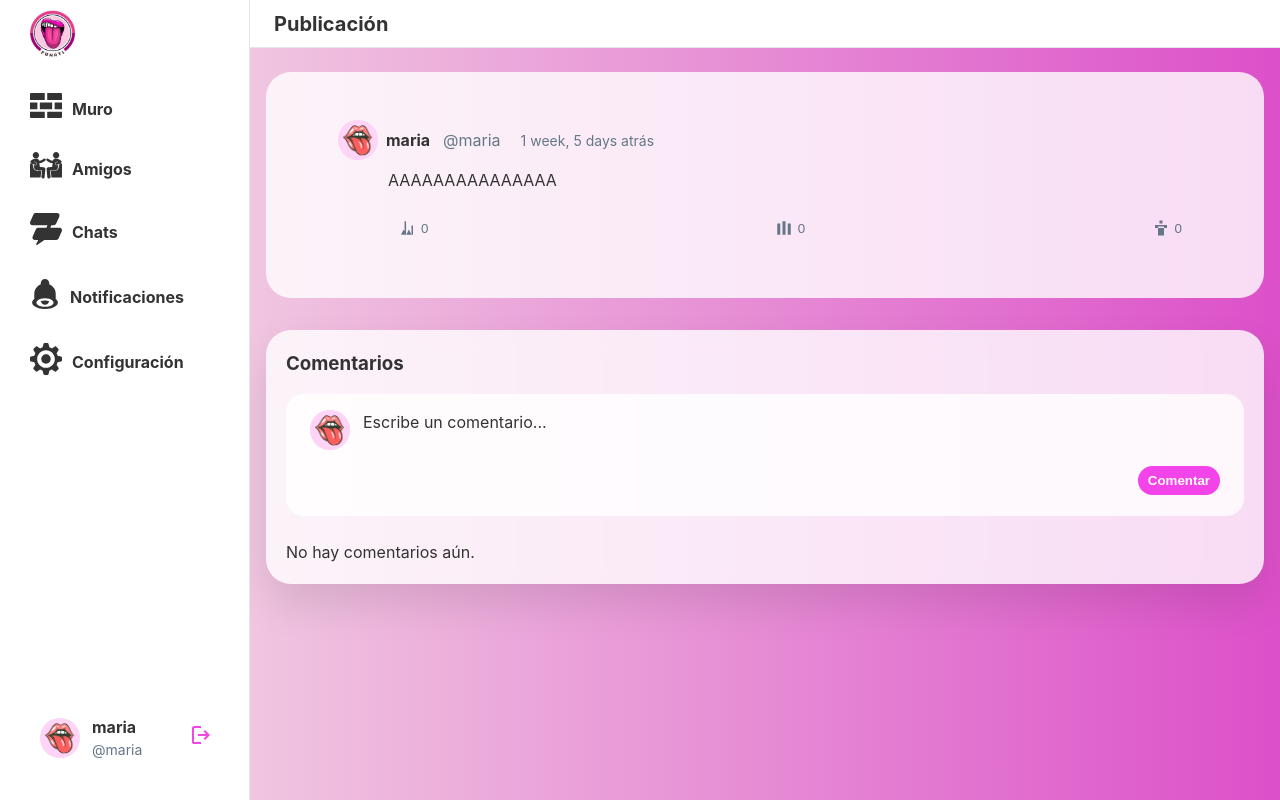
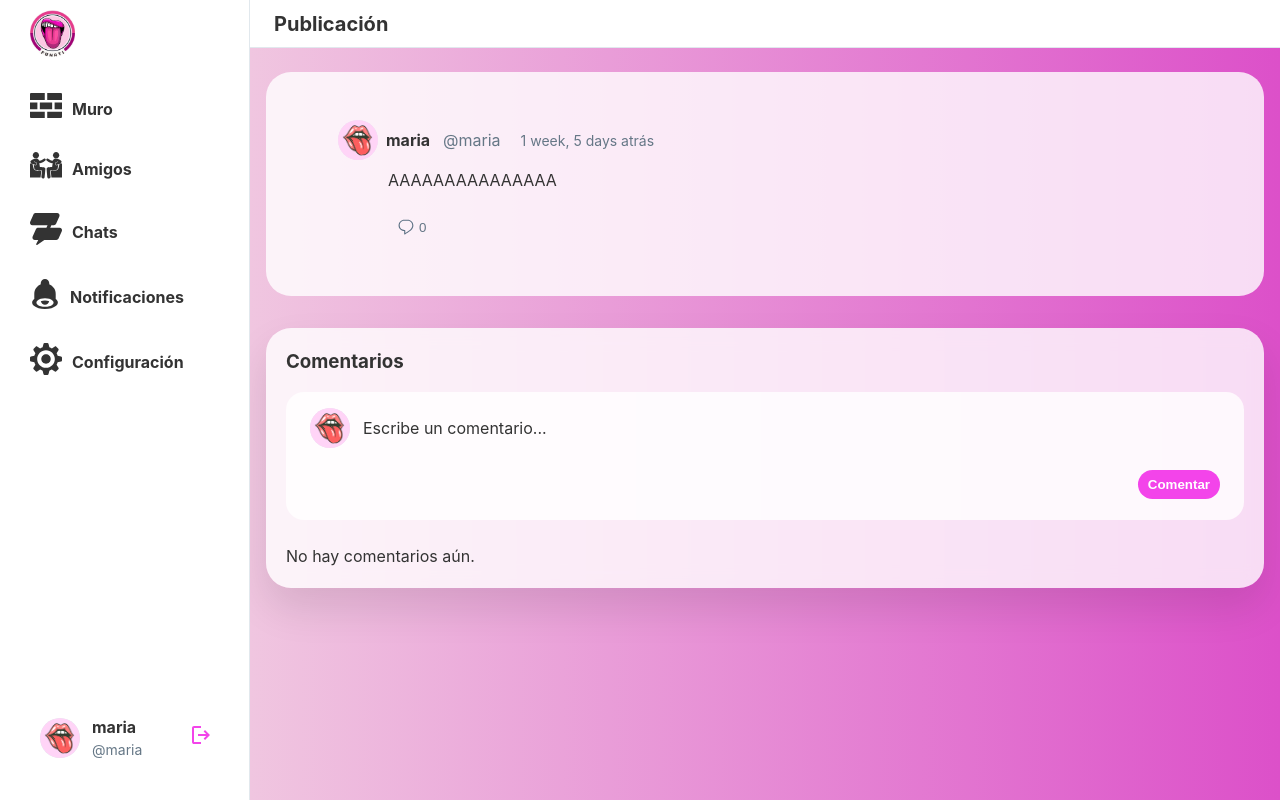
Before and after one commit to Daviddp96/RetirATI, a Django app: page /publication/1/ in a window 1280 px wide. Run offline with Django 5.2, Linux system fonts and the light colour scheme; a user stored in the database is signed in; data comes from the database, SQL or seed files in the repository.

Commit message:
fix comments, fix wrong icons

```diff
--- a/funATI/funATIAPP/templates/container.html
+++ b/funATI/funATIAPP/templates/container.html
@@ -25,7 +25,7 @@
           <svg xmlns="http://www.w3.org/2000/svg" width="16" height="16" viewBox="0 0 16 16" fill="none">
             <path d="M9.53449 0.681511L6.42349 0.674011H6.42199C3.14149 0.674011 0.571991 3.24426 0.571991 6.52551C0.571991 9.59901 2.96149 11.93 6.17074 12.053V14.924C6.17074 15.005 6.20374 15.1385 6.26074 15.2263C6.36724 15.395 6.54874 15.4865 6.73474 15.4865C6.83824 15.4865 6.94249 15.458 7.03624 15.398C7.23424 15.272 11.891 12.293 13.1022 11.2685C14.5287 10.061 15.3822 8.29101 15.3845 6.53451V6.52176C15.38 3.24651 12.812 0.681511 9.53449 0.680761V0.681511ZM12.3747 10.4105C11.5242 11.1305 8.72824 12.9643 7.29574 13.8928V11.5025C7.29574 11.192 7.04449 10.94 6.73324 10.94H6.43624C3.69124 10.94 1.69774 9.08301 1.69774 6.52551C1.69774 3.87501 3.77374 1.79901 6.42274 1.79901L9.53299 1.80651H9.53449C12.1835 1.80651 14.2595 3.88101 14.261 6.52851C14.2587 7.96101 13.5545 9.41151 12.3755 10.4105H12.3747Z" fill="#5B7083"/>
           </svg>
-          <span>0</span>
+          <span>{{ publication.comments.count }}</span>
         </button>
     </div>
     <span class="ver-comentarios">Ver comentarios</span>
--- a/funATI/funATIAPP/templates/publication.html
+++ b/funATI/funATIAPP/templates/publication.html
@@ -36,22 +36,10 @@
     {% endif %}
     <div class="post-actions">
         <button class="post-action">
-          <svg class="action-icon" viewBox="0 0 24 24">
-            <path d="M8.75 21V3h2v18h-2zM18 21V8.5h2V21h-2zM4 21l3.5-7 3.5 7H4zm10.5-7l3.5 7h-7l3.5-7z"/>
+            <svg xmlns="http://www.w3.org/2000/svg" width="16" height="16" viewBox="0 0 16 16" fill="none">
+              <path d="M9.53449 0.681511L6.42349 0.674011H6.42199C3.14149 0.674011 0.571991 3.24426 0.571991 6.52551C0.571991 9.59901 2.96149 11.93 6.17074 12.053V14.924C6.17074 15.005 6.20374 15.1385 6.26074 15.2263C6.36724 15.395 6.54874 15.4865 6.73474 15.4865C6.83824 15.4865 6.94249 15.458 7.03624 15.398C7.23424 15.272 11.891 12.293 13.1022 11.2685C14.5287 10.061 15.3822 8.29101 15.3845 6.53451V6.52176C15.38 3.24651 12.812 0.681511 9.53449 0.680761V0.681511ZM12.3747 10.4105C11.5242 11.1305 8.72824 12.9643 7.29574 13.8928V11.5025C7.29574 11.192 7.04449 10.94 6.73324 10.94H6.43624C3.69124 10.94 1.69774 9.08301 1.69774 6.52551C1.69774 3.87501 3.77374 1.79901 6.42274 1.79901L9.53299 1.80651H9.53449C12.1835 1.80651 14.2595 3.88101 14.261 6.52851C14.2587 7.96101 13.5545 9.41151 12.3755 10.4105H12.3747Z" fill="#5B7083"/>
             </svg>
-          <span>0</span>
-        </button>
-        <button class="post-action">
-          <svg class="action-icon" viewBox="0 0 24 24">
-            <path d="M10 3h4v18h-4V3zm7 3h4v15h-4V6zM3 6h4v15H3V6z" />
-          </svg>
-          <span>0</span>
-        </button>
-        <button class="post-action">
-          <svg class="action-icon" viewBox="0 0 24 24">
-            <path d="M8 10v12h8V10H8zM4 8h16v4H4V8zm10-6v4h-4V2h4z" />
-          </svg>
-          <span>0</span>
+            <span>{{ publication.comments.count }}</span>
           </button>
     </div>
 </div>
@@ -62,14 +50,20 @@
     <form method="post" class="funar comment-form" style="margin-bottom: 24px;">
         {% csrf_token %}
         <div class="funar-flex">
+            <div class="funar-avatar-column">
                 {% if user.profile.avatar %}
                     <img src="{{ user.profile.avatar.url }}" alt="{{ user.username }}" class="post-avatar" />
                 {% else %}
                     <img src="{% static 'assets/user-placeholder.png' %}" alt="{{ user.username }}" class="post-avatar" />
                 {% endif %}
+            </div>
+            <div class="funar-content-column">
+                <div class="funar-input-container">
                     <span class="span-funar comment-contenteditable" id="comment-content" contenteditable="true">Escribe un comentario...</span>
                     <input type="hidden" name="content" id="hidden-comment-content" />
                     <input type="hidden" name="parent" id="comment-parent-id" value="">
+                </div>
+            </div>
         </div>
         <div class="buton-flex" style="position: relative; min-height: 50px;">
             <div style="margin-left: auto;">
@@ -100,14 +94,20 @@
             <form method="post" class="funar reply-form" style="margin-bottom: 16px;">
                 {% csrf_token %}
                 <div class="funar-flex">
+                    <div class="funar-avatar-column">
                         {% if user.profile.avatar %}
                             <img src="{{ user.profile.avatar.url }}" alt="{{ user.username }}" class="post-avatar" />
                         {% else %}
                             <img src="{% static 'assets/user-placeholder.png' %}" alt="{{ user.username }}" class="post-avatar" />
                         {% endif %}
+                    </div>
+                    <div class="funar-content-column">
+                        <div class="funar-input-container">
                             <span class="span-funar reply-contenteditable" contenteditable="true">Escribe una respuesta...</span>
                             <input type="hidden" name="content" class="hidden-reply-content" />
                             <input type="hidden" name="parent" value="{{ comment.id }}">
+                        </div>
+                    </div>
                 </div>
                 <div class="buton-flex" style="position: relative; min-height: 50px;">
                     <div style="margin-left: auto;">
```
Also changed, not shown: funATI/funATIAPP/templates/perfil-main.html (+5 -17 lines), funATI/funATIAPP/templates/replies_recursive.html (+7 -0 lines). Lines whose indentation alone changed are shown as unchanged.
